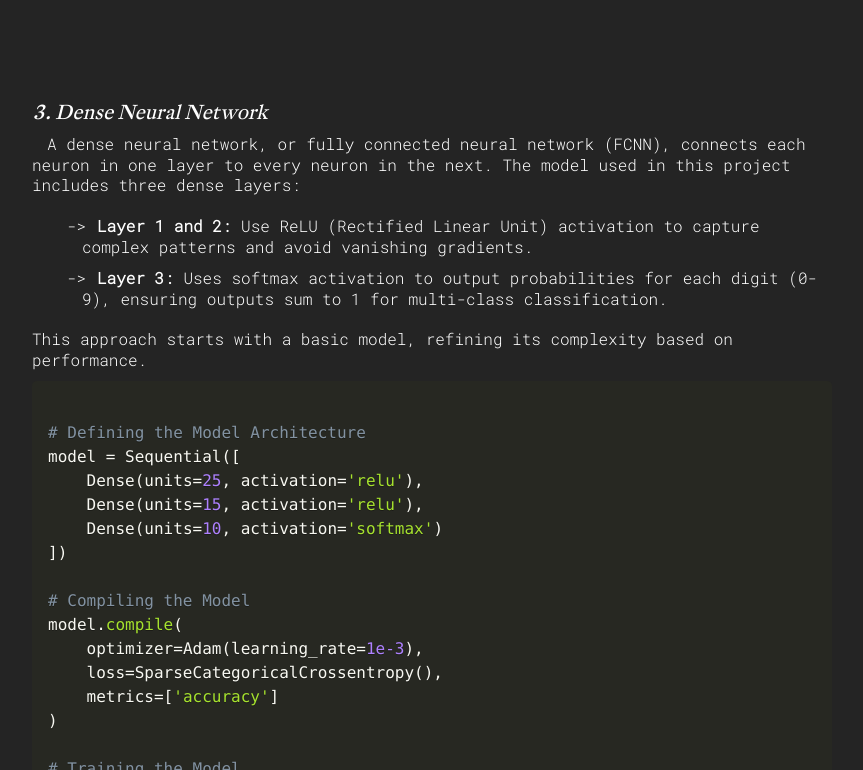
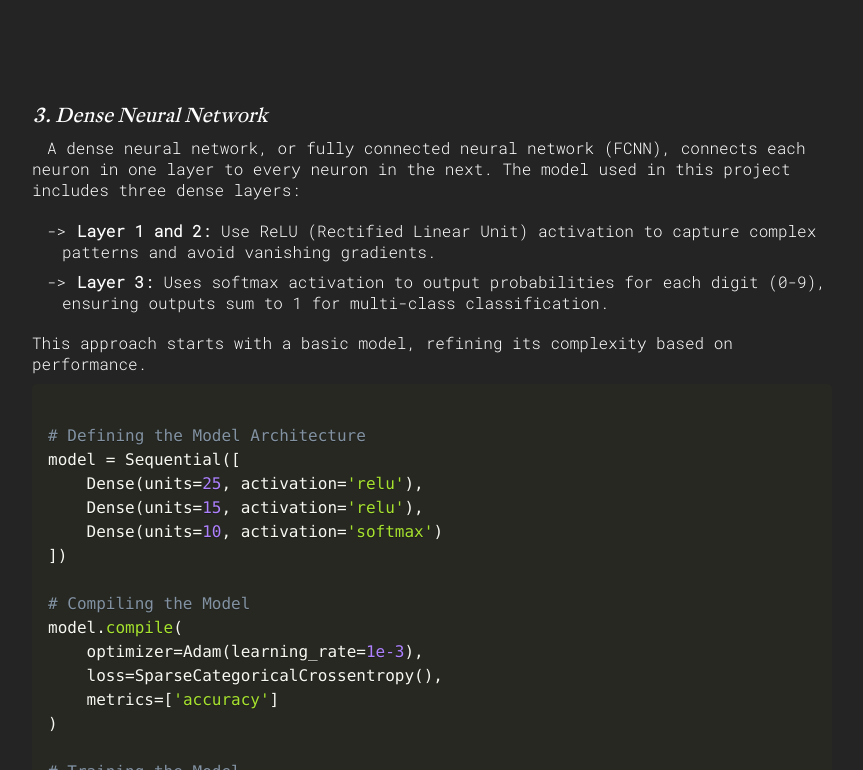
Before and after one commit to acarmagnani/personal-website_R03, a plain HTML site: page computation-digit_recognizer.html in a window 1280 px wide. Shown: the part 2030-2800 px from the top of the page, without its empty margins (208-1071 px from the left). Drawn offline with nearby package versions, Linux system fonts and the light colour scheme; a script that the page names is missing.

Commit message:
adjusted line heights and paddings

```diff
--- a/assets/styles/styles.css
+++ b/assets/styles/styles.css
@@ -191,12 +191,11 @@ ul {
 }
 
 ul li {
-    padding: 5px 0;
+    padding: clamp(1px, .35vw, 5px) 0;
 }
 
 ul.topics {
     list-style-type: none;
-    padding-left: clamp(5px, 2vw, 20px);
 }
 
 ul.topics li {
@@ -251,7 +250,7 @@ b1 {
     background-color: var(--b1-bg-c);
 
     font-size: clamp(12px, 2vw, 16px);
-    line-height: 1.3;
+    line-height: normal;
     font-style: normal;
 }
 
```
